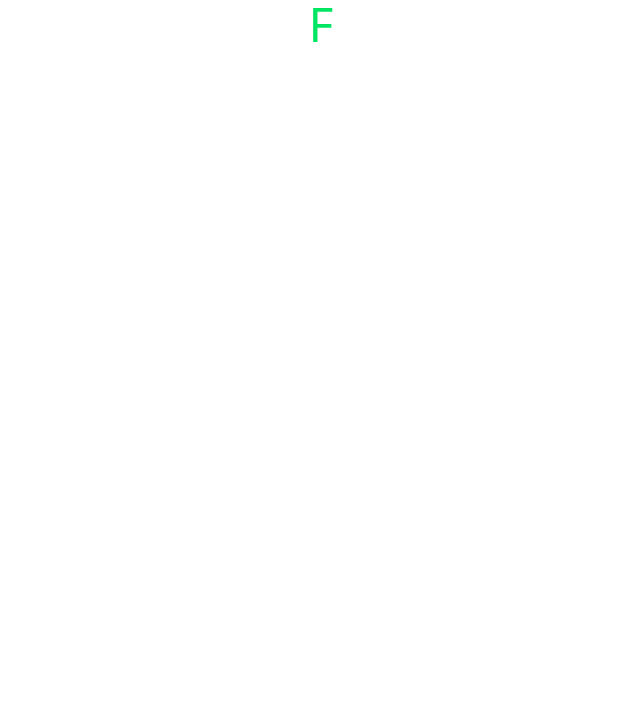
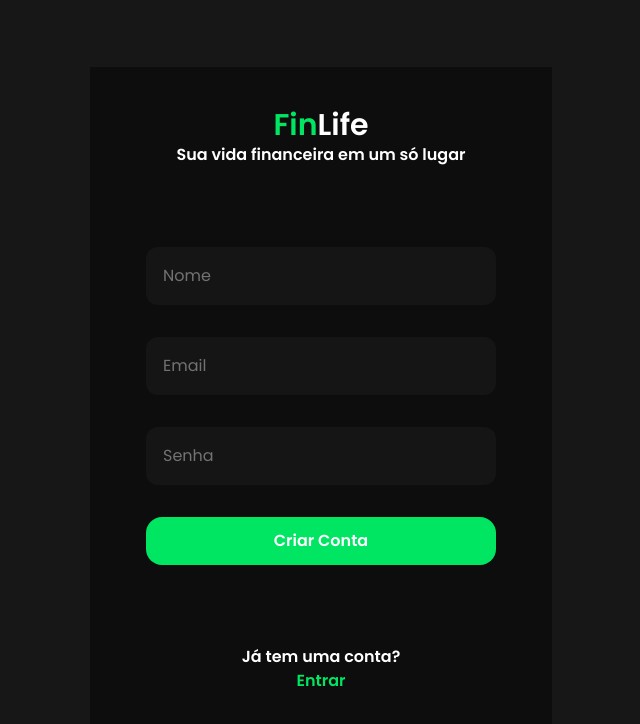
Before and after one commit to cesarjnr/fin-life, a Next.js app in the folder fin-life-web/: page /sign-up in a window 1280 px wide. Shown: the top 724 px of the page, without its empty margins (319-959 px from the left). Built offline with nearby package versions, Linux system fonts and the light colour scheme.

Commit message:
Recreate sign up page

```diff
--- a/fin-life-web/package.json
+++ b/fin-life-web/package.json
@@ -9,6 +9,7 @@
     "lint": "next lint"
   },
   "dependencies": {
+    "@tailwindcss/forms": "^0.5.3",
     "@types/node": "20.4.1",
     "@types/react": "18.2.14",
     "@types/react-dom": "18.2.6",
@@ -19,6 +20,7 @@
     "postcss": "8.4.25",
     "react": "18.2.0",
     "react-dom": "18.2.0",
+    "react-hook-form": "^7.45.1",
     "tailwindcss": "3.3.2",
     "typescript": "5.1.6"
   }
--- /dev/null
+++ b/fin-life-web/src/app/_components/button.tsx
@@ -0,0 +1,20 @@
+export interface ButtonProps {
+  label: string;
+  variant: 'primary' | 'error'
+}
+
+export default function Button({ label, variant }: ButtonProps) {
+  const backgroundColor = variant === 'primary' ? 'bg-green-500' : 'bg-red-500';
+  const backgroundHoverColor = 'hover:' + (variant === 'primary' ? 'bg-green-600' : 'bg-red-600');
+
+  return (
+    <button className={`
+      p-3 rounded-2xl
+      font-semibold
+      ${backgroundColor}
+      ${backgroundHoverColor}
+    `}>
+      {label}
+    </button>
+  );
+}
--- /dev/null
+++ b/fin-life-web/src/app/_components/input.tsx
@@ -0,0 +1,18 @@
+export interface InputProps {
+  isPassword?: boolean;
+  name: string;
+  placeholder: string;
+}
+
+export default function Input({
+  name,
+  placeholder
+}: InputProps) {
+  return (
+    <input
+      className="border-transparent rounded-xl text-white/40 bg-white/[.03] p-4"
+      type="text"
+      placeholder={placeholder}
+    />
+  );
+}
--- a/fin-life-web/src/app/_components/logo.tsx
+++ b/fin-life-web/src/app/_components/logo.tsx
@@ -1,4 +1,4 @@
-export default function Button() {
+export default function Logo() {
   return (
     <h1 className="text-5xl text-green-500 text-center">
       F
--- a/fin-life-web/src/app/globals.css
+++ b/fin-life-web/src/app/globals.css
@@ -6,6 +6,25 @@
   box-sizing: border-box;
   margin: 0;
   padding: 0;
+}
+
+:root {
+  background-color: #171717;
+  height: 100vh;
+}
+
+body {
+  height: 100%;
+}
+
+input::placeholder {
+  color: rgba(255, 255, 255, 0.40);
+}
+
+input:focus {
+  border-color: #00e663 !important;
+  box-shadow: none !important;
+  outline: 2px solid transparent !important;
 }
 
 /* :root {
--- a/fin-life-web/src/app/layout.tsx
+++ b/fin-life-web/src/app/layout.tsx
@@ -1,10 +1,12 @@
-import './globals.css'
-import type { Metadata } from 'next'
+import './globals.css';
+import type { Metadata } from 'next';
+import { Poppins } from 'next/font/google';
 
 export const metadata: Metadata = {
   title: 'FinLife',
   // description: 'Generated by create next app',
 }
+const poppins = Poppins({ subsets: ['latin'], weight: ['400', '600'] });
 
 export default function RootLayout({
   children,
@@ -13,7 +15,7 @@ export default function RootLayout({
 }) {
   return (
     <html lang="en">
-      <body>{children}</body>
+      <body className={poppins.className}>{children}</body>
     </html>
   )
 }
--- a/fin-life-web/src/app/sign-up/page.tsx
+++ b/fin-life-web/src/app/sign-up/page.tsx
@@ -1,7 +1,41 @@
-import Button from '../_components/logo';
+import Button from '../_components/button';
+import Input from '../_components/input';
 
 export default function SignUp() {
   return (
-    <Button />
+    <div className="h-full flex justify-center items-center text-white">
+      <div className="bg-black-800 px-14 py-10 flex flex-col gap-20">
+        <div className="text-center">
+          <h1 className="text-3xl font-semibold">
+            <span className="text-green-500">Fin</span>Life
+          </h1>
+          <span className="font-semibold">
+            Sua vida financeira em um só lugar
+          </span>
+        </div>
+        <form className="flex flex-col gap-8">
+          <Input
+            isPassword={false}
+            name="name"
+            placeholder="Nome"
+          />
+          <Input
+            isPassword={false}
+            name="email"
+            placeholder="Email"
+          />
+          <Input
+            isPassword={true}
+            name="password"
+            placeholder="Senha"
+          />
+          <Button label="Criar Conta" variant='primary' />
+        </form>
+        <div className="flex flex-col font-semibold text-center">
+          <span>Já tem uma conta?</span>
+          <a href="" className="text-green-500 hover:text-green-600">Entrar</a>
+        </div>
+      </div>
+    </div>
   );
 }
--- a/fin-life-web/tailwind.config.js
+++ b/fin-life-web/tailwind.config.js
@@ -8,7 +8,19 @@ module.exports = {
   theme: {
     extend: {
       colors: {
-        'green': {
+        black: {
+          50: "#d9d9d9",
+          100: "#bfbfbf",
+          200: "#a6a6a6",
+          300: "#8c8c8c",
+          400: "#737373",
+          500: "#595959",
+          600: "#404040",
+          700: "#171717",
+          800: "#0d0d0d",
+          900: "#000000"
+        },
+        green: {
           50: "#dbffed",
           100: "#adffd2",
           200: "#7cffb6",
@@ -19,7 +31,22 @@ module.exports = {
           700: "#008035",
           800: "#004e1e",
           900: "#001c05"
+        },
+        red: {
+          50: '#ffe6df',
+          100: '#ffbab0',
+          200: '#ff8e7f',
+          300: '#ff614c',
+          400: '#ff351a',
+          500: '#e61b00',
+          600: '#b41300',
+          700: '#810b00',
+          800: '#500400',
+          900: '#210000',
         }
+      },
+      fontFamily: {
+        sans: ['"Poppins"', 'sans-serif']
       }
       // backgroundImage: {
       //   'gradient-radial': 'radial-gradient(var(--tw-gradient-stops))',
@@ -28,5 +55,7 @@ module.exports = {
       // },
     },
   },
-  plugins: [],
+  plugins: [
+    require('@tailwindcss/forms')
+  ],
 }
```
Also changed, not shown: 1 other file (tests, documents, lock files or other folders).
